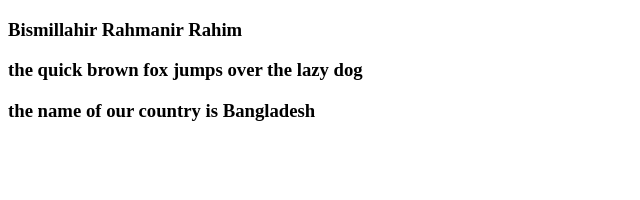
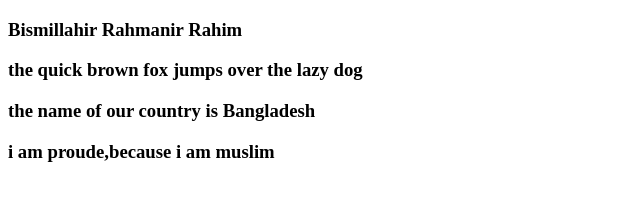
Before and after one commit to Saikat-islam1/my-second-repo, a plain HTML site: page index.html in a window 1280 px wide. Shown: the whole page, without its empty margins (0-640 px from the left). Drawn offline with Linux system fonts and the light colour scheme.

Commit message:
saikat Islam

```diff
--- a/index.html
+++ b/index.html
@@ -10,5 +10,6 @@
     <h3>Bismillahir Rahmanir Rahim</h3>
     <h3>the quick brown fox jumps over the lazy dog</h3>
     <h3>the name of our country is Bangladesh</h3>
+    <h3>i am proude,because i am muslim</h3>
 </body>
 </html>
```
